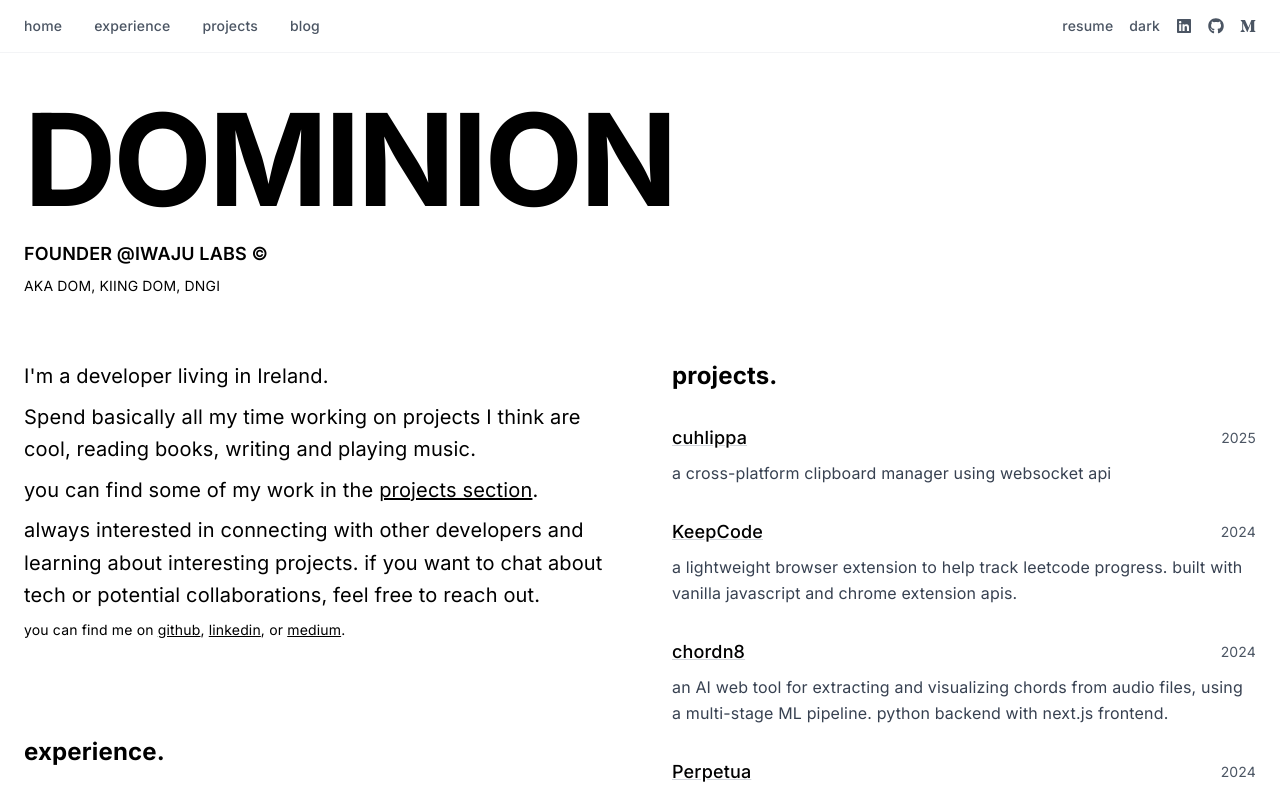
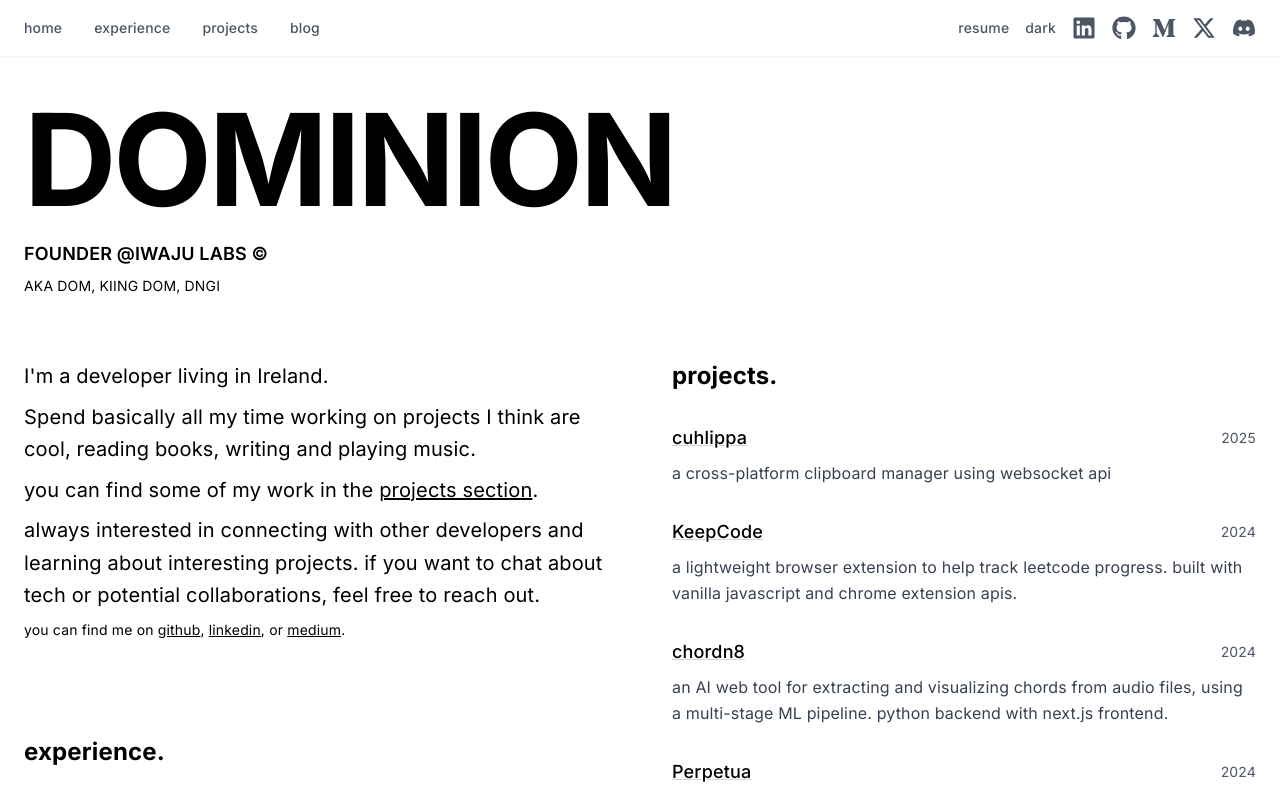
Before and after one commit to kiing-dom/dg-portfolio, a Next.js app: page / in a window 1280 px wide. Shown: the top 798 px of the page. Built offline with nearby package versions, Linux system fonts and the light colour scheme; no server answers; the database is empty.

Commit message:
added socials to personal site

```diff
--- a/src/components/ui/Navbar.tsx
+++ b/src/components/ui/Navbar.tsx
@@ -2,7 +2,8 @@
 
 import Link from "next/link";
 import React from "react";
-import { FaLinkedin, FaGithub, FaMediumM } from "react-icons/fa";
+import { FaLinkedin, FaGithub, FaMediumM, FaDiscord } from "react-icons/fa";
+import { FaXTwitter } from "react-icons/fa6";
 import ThemeToggle from "./ThemeToggle";
 
 const socials = [
@@ -21,6 +22,16 @@ const socials = [
     label: "Medium",
     Icon: FaMediumM,
   },
+  {
+    link: "https://www.twitter.com._dngi",
+    label: "Twitter/X",
+    Icon: FaXTwitter,
+  },
+  {
+    link: "https://discord.gg/scf7jnQjDY",
+    label: "Join the Discord",
+    Icon: FaDiscord,
+  }
 ];
 
 export default function Navbar() {
@@ -74,7 +85,7 @@ export default function Navbar() {
                   className="text-gray-600 dark:text-gray-400 hover:text-black dark:hover:text-white transition-colors"
                   aria-label={social.label}
                 >
-                  <Icon className="w-4 h-4" />
+                  <Icon className="w-6 h-6" />
                 </a>
               );
             })}
```
